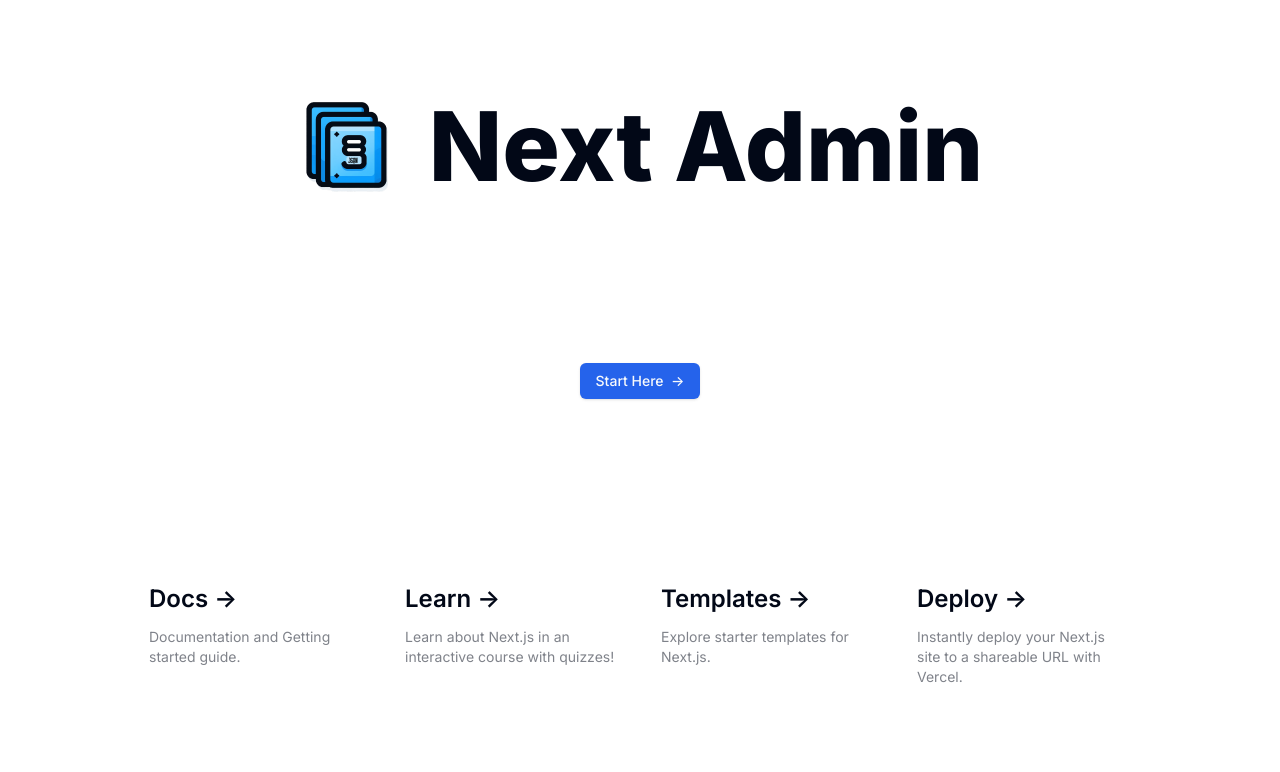
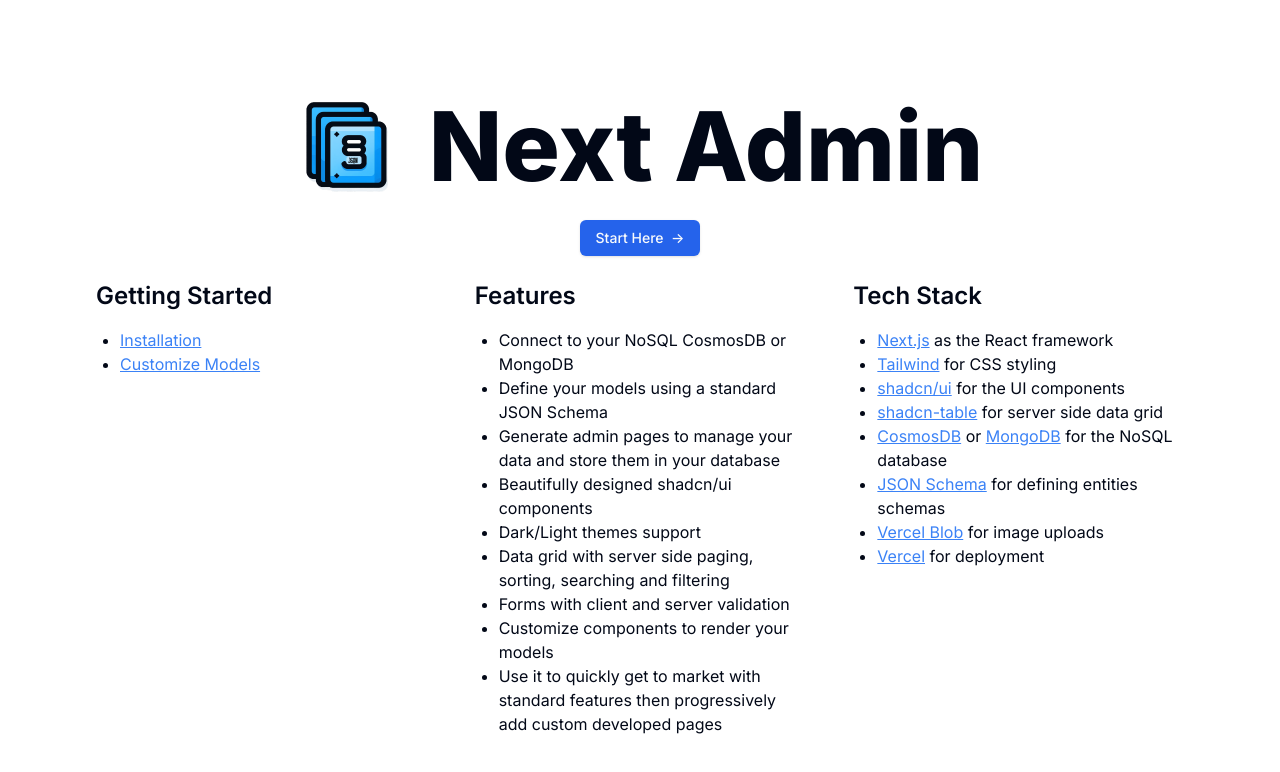
Before and after one commit to Bishoymly/nextadmin, a Next.js app: page / in a window 1280 px wide. Shown: the top 772 px of the page. Built offline with nearby package versions, Linux system fonts and the light colour scheme.

Commit message:
homepage update

```diff
--- a/app/page.js
+++ b/app/page.js
@@ -19,7 +19,7 @@
         </span>
       </div>
 
-      <div>
+      <div className="my-6">
         <Link href="/admin">
           <Button className="group">
             Start Here &nbsp;
@@ -30,74 +30,146 @@
         </Link>
       </div>
 
-      <div className="mb-32 grid text-center lg:max-w-5xl lg:w-full lg:mb-0 lg:grid-cols-4 lg:text-left">
+      <div className="flex flex-col space-y-6 lg:flex-row lg:space-y-0 lg:space-x-12">
+        <div className="flex-1">
+          <h2 class="text-2xl font-semibold mb-4">Getting Started</h2>
+          <ul className="list-disc ml-6">
+            <li>
               <a
-          href="https://github.com/Bishoymly/nextadmin"
-          className="group rounded-lg border border-transparent px-5 py-4 transition-colors hover:border-gray-300 hover:bg-gray-100 hover:dark:border-neutral-700 hover:dark:bg-neutral-800/30"
+                className="text-blue-500 underline"
                 target="_blank"
-          rel="noopener noreferrer"
+                href="https://github.com/Bishoymly/nextadmin/blob/main/docs/installation.md"
               >
-          <h2 className={`mb-3 text-2xl font-semibold`}>
-            Docs{" "}
-            <span className="inline-block transition-transform group-hover:translate-x-1 motion-reduce:transform-none">
-              -&gt;
-            </span>
-          </h2>
-          <p className={`m-0 max-w-[30ch] text-sm opacity-50`}>
-            Documentation and Getting started guide.
-          </p>
+                Installation
               </a>
-
+            </li>
+            <li>
               <a
-          href="https://nextjs.org/learn?utm_source=create-next-app&utm_medium=appdir-template-tw&utm_campaign=create-next-app"
-          className="group rounded-lg border border-transparent px-5 py-4 transition-colors hover:border-gray-300 hover:bg-gray-100 hover:dark:border-neutral-700 hover:dark:bg-neutral-800 hover:dark:bg-opacity-30"
+                className="text-blue-500 underline"
                 target="_blank"
-          rel="noopener noreferrer"
+                href="https://github.com/Bishoymly/nextadmin/blob/main/docs/customize-models.md"
               >
-          <h2 className={`mb-3 text-2xl font-semibold`}>
-            Learn{" "}
-            <span className="inline-block transition-transform group-hover:translate-x-1 motion-reduce:transform-none">
-              -&gt;
-            </span>
-          </h2>
-          <p className={`m-0 max-w-[30ch] text-sm opacity-50`}>
-            Learn about Next.js in an interactive course with&nbsp;quizzes!
-          </p>
+                Customize Models
               </a>
-
+            </li>
+          </ul>
+        </div>
+        <div className="flex-1">
+          <h2 class="text-2xl font-semibold mb-4">Features</h2>
+          <ul className="list-disc ml-6">
+            <li>Connect to your NoSQL CosmosDB or MongoDB</li>
+            <li>Define your models using a standard JSON Schema</li>
+            <li>
+              Generate admin pages to manage your data and store them in your
+              database
+            </li>
+            <li>Beautifully designed shadcn/ui components</li>
+            <li>Dark/Light themes support</li>
+            <li>
+              Data grid with server side paging, sorting, searching and
+              filtering
+            </li>
+            <li>Forms with client and server validation</li>
+            <li>Customize components to render your models</li>
+            <li>
+              Use it to quickly get to market with standard features then
+              progressively add custom developed pages
+            </li>
+          </ul>
+        </div>
+        <div className="flex-1">
+          <h2 class="text-2xl font-semibold mb-4">Tech Stack</h2>
+          <ul className="list-disc ml-6">
+            <li>
               <a
-          href="https://vercel.com/templates?framework=next.js&utm_source=create-next-app&utm_medium=appdir-template&utm_campaign=create-next-app"
-          className="group rounded-lg border border-transparent px-5 py-4 transition-colors hover:border-gray-300 hover:bg-gray-100 hover:dark:border-neutral-700 hover:dark:bg-neutral-800/30"
+                className="text-blue-500 underline"
                 target="_blank"
-          rel="noopener noreferrer"
+                href="https://nextjs.org/"
               >
-          <h2 className={`mb-3 text-2xl font-semibold`}>
-            Templates{" "}
-            <span className="inline-block transition-transform group-hover:translate-x-1 motion-reduce:transform-none">
-              -&gt;
-            </span>
-          </h2>
-          <p className={`m-0 max-w-[30ch] text-sm opacity-50`}>
-            Explore starter templates for Next.js.
-          </p>
-        </a>
-
+                Next.js
+              </a>{" "}
+              as the React framework
+            </li>
+            <li>
               <a
-          href="https://vercel.com/new?utm_source=create-next-app&utm_medium=appdir-template&utm_campaign=create-next-app"
-          className="group rounded-lg border border-transparent px-5 py-4 transition-colors hover:border-gray-300 hover:bg-gray-100 hover:dark:border-neutral-700 hover:dark:bg-neutral-800/30"
+                className="text-blue-500 underline"
                 target="_blank"
-          rel="noopener noreferrer"
+                href="https://tailwindcss.com/"
               >
-          <h2 className={`mb-3 text-2xl font-semibold`}>
-            Deploy{" "}
-            <span className="inline-block transition-transform group-hover:translate-x-1 motion-reduce:transform-none">
-              -&gt;
-            </span>
-          </h2>
-          <p className={`m-0 max-w-[30ch] text-sm opacity-50`}>
-            Instantly deploy your Next.js site to a shareable URL with Vercel.
-          </p>
-        </a>
+                Tailwind
+              </a>{" "}
+              for CSS styling
+            </li>
+            <li>
+              <a
+                className="text-blue-500 underline"
+                target="_blank"
+                href="https://ui.shadcn.com/"
+              >
+                shadcn/ui
+              </a>{" "}
+              for the UI components
+            </li>
+            <li>
+              <a
+                className="text-blue-500 underline"
+                target="_blank"
+                href="https://github.com/sadmann7/shadcn-table"
+              >
+                shadcn-table
+              </a>{" "}
+              for server side data grid
+            </li>
+            <li>
+              <a
+                className="text-blue-500 underline"
+                target="_blank"
+                href="https://azure.microsoft.com/en-us/products/cosmos-db"
+              >
+                CosmosDB
+              </a>{" "}
+              or{" "}
+              <a
+                className="text-blue-500 underline"
+                target="_blank"
+                href="https://www.mongodb.com/"
+              >
+                MongoDB
+              </a>{" "}
+              for the NoSQL database
+            </li>
+            <li>
+              <a
+                className="text-blue-500 underline"
+                target="_blank"
+                href="https://json-schema.org/"
+              >
+                JSON Schema
+              </a>{" "}
+              for defining entities schemas
+            </li>
+            <li>
+              <a
+                className="text-blue-500 underline"
+                target="_blank"
+                href="https://vercel.com/storage/blob"
+              >
+                Vercel Blob
+              </a>{" "}
+              for image uploads
+            </li>
+            <li>
+              <a
+                className="text-blue-500 underline"
+                target="_blank"
+                href="http://vercel.com/"
+              >
+                Vercel
+              </a>{" "}
+              for deployment
+            </li>
+          </ul>
+        </div>
       </div>
     </main>
   );
```
Also changed, not shown: 1 other file (tests, documents, lock files or other folders). Lines whose indentation alone changed are shown as unchanged.
